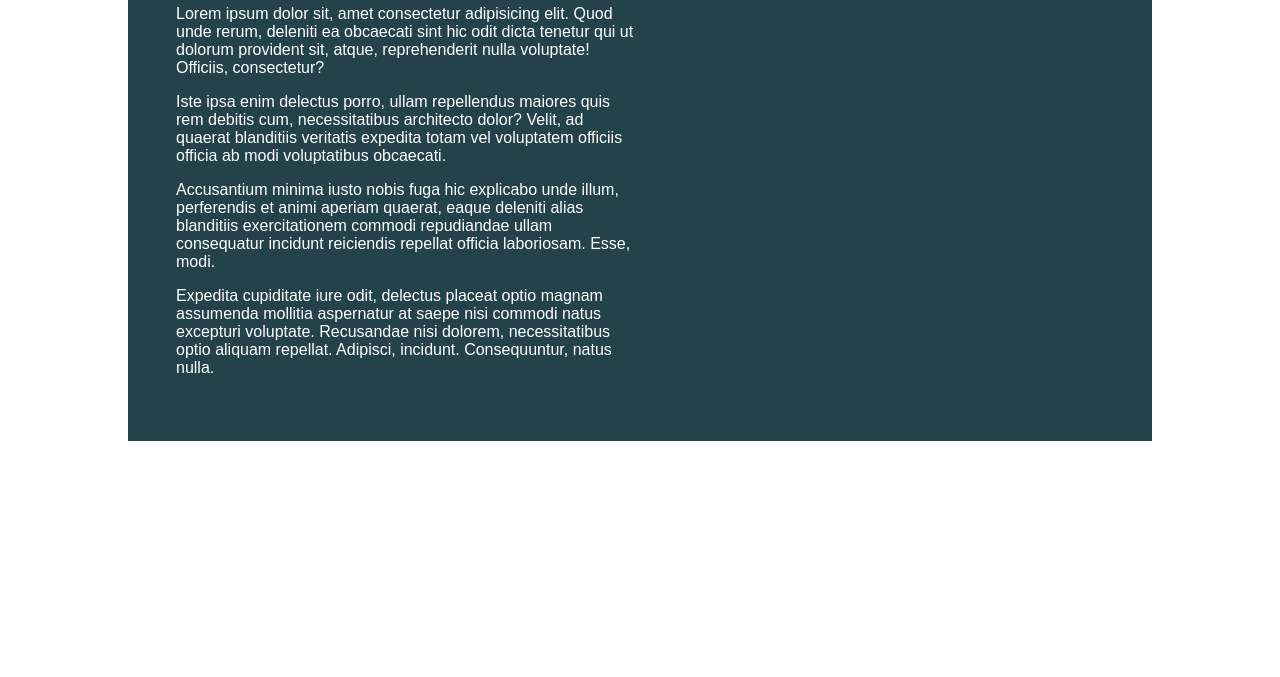
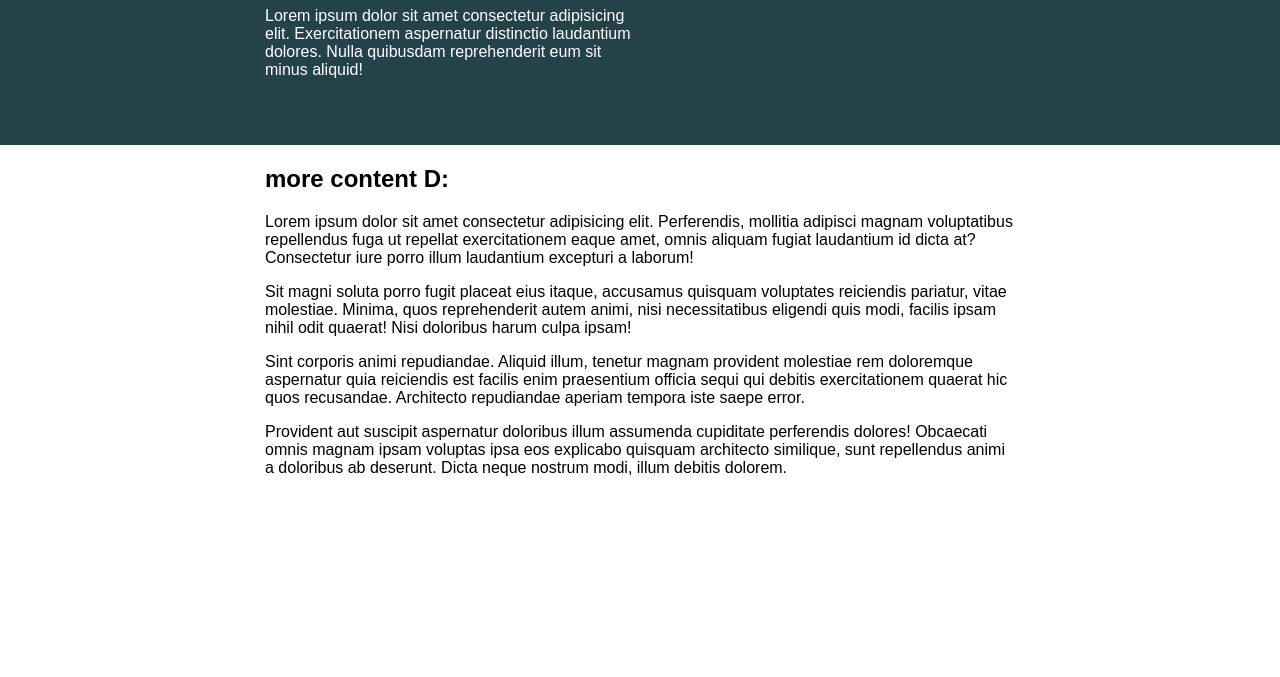
Before and after one commit to anasZabili/responsive_layout_css_KP, a plain HTML site: page index.html in a window 1280 px wide. Shown: the part 123-800 px from the top of the page. Drawn offline with Linux system fonts and the light colour scheme.

Commit message:
challenge completed

```diff
--- a/index.html
+++ b/index.html
@@ -10,23 +10,50 @@
 </head>
 
 <body>
+
     <div class="container">
-        <div class="intro-content">
-            <h1>Lorem ipsum dolor sit.</h1>
-            <p>Lorem ipsum dolor sit, amet consectetur adipisicing elit. Quod unde rerum, deleniti ea obcaecati sint hic
-                odit dicta tenetur qui ut dolorum provident sit, atque, reprehenderit nulla voluptate! Officiis,
-                consectetur?</p>
-            <p>Iste ipsa enim delectus porro, ullam repellendus maiores quis rem debitis cum, necessitatibus architecto
-                dolor? Velit, ad quaerat blanditiis veritatis expedita totam vel voluptatem officiis officia ab modi
-                voluptatibus obcaecati.</p>
-            <p>Accusantium minima iusto nobis fuga hic explicabo unde illum, perferendis et animi aperiam quaerat, eaque
-                deleniti alias blanditiis exercitationem commodi repudiandae ullam consequatur incidunt reiciendis
-                repellat officia laboriosam. Esse, modi.</p>
-            <p>Expedita cupiditate iure odit, delectus placeat optio magnam assumenda mollitia aspernatur at saepe nisi
-                commodi natus excepturi voluptate. Recusandae nisi dolorem, necessitatibus optio aliquam repellat.
-                Adipisci, incidunt. Consequuntur, natus nulla.</p>
+        <div class="parent">
+            <div class="intro-content">
+                <h1>Lorem ipsum dolor sit.</h1>
+                <p>Lorem ipsum dolor sit amet consectetur adipisicing elit.
+                    Exercitationem aspernatur distinctio laudantium dolores.
+                    Nulla
+                    quibusdam reprehenderit eum sit minus aliquid!</p>
+            </div>
         </div>
+
     </div>
+
+
+    <div class="parent">
+        <h2>more content D:</h2>
+        <p>Lorem ipsum dolor sit amet consectetur adipisicing elit. Perferendis,
+            mollitia adipisci magnam voluptatibus repellendus fuga ut repellat
+            exercitationem eaque amet, omnis aliquam fugiat laudantium id dicta
+            at?
+            Consectetur iure porro illum laudantium excepturi a laborum!</p>
+        <p>Sit magni soluta porro fugit placeat eius itaque, accusamus quisquam
+            voluptates reiciendis pariatur, vitae molestiae. Minima, quos
+            reprehenderit autem animi, nisi necessitatibus eligendi quis modi,
+            facilis ipsam nihil odit quaerat! Nisi doloribus harum culpa ipsam!
+        </p>
+        <p>Sint corporis animi repudiandae. Aliquid illum, tenetur magnam
+            provident
+            molestiae rem doloremque aspernatur quia reiciendis est facilis enim
+            praesentium officia sequi qui debitis exercitationem quaerat hic
+            quos
+            recusandae. Architecto repudiandae aperiam tempora iste saepe error.
+        </p>
+        <p>Provident aut suscipit aspernatur doloribus illum assumenda
+            cupiditate
+            perferendis dolores! Obcaecati omnis magnam ipsam voluptas ipsa eos
+            explicabo quisquam architecto similique, sunt repellendus animi a
+            doloribus ab deserunt. Dicta neque nostrum modi, illum debitis
+            dolorem.
+        </p>
+    </div>
+
+
 </body>
 
 </html>
--- a/style.css
+++ b/style.css
@@ -1,14 +1,16 @@
 /* INSTRUCTIONS
  *
- * 1) Limit the total width of
- *    the .intro-conent to about half
- *    of it's parent
+ * 1) Keep the text inside .intro-content
+ *    in the same place, but have the background
+ *    extend from one side of the viewport
+ *    to the other, no matter how wide or narrow
+ *    the browser is.
  *
- * 2) Stop the text from overflowing
- *    out the bottom at small screen
- *    widths
+ * 2) Limit the maximum width of the text in the
+ *    bottom area.
  *
  * You may modify the HTML if needed
+ * (you probably should for this challenge)
  *
  */
 
@@ -22,14 +24,15 @@ body {
 }
 
 .container {
+  width: 100%;
+
   background: #23424a;
   color: white;
-
-  width: 80%;
+  padding: 50px 0;
+}
+.parent {
   margin: 0 auto;
-
-  padding: 3em;
-  /* height: 300px; */
+  max-width: 750px;
 }
 
 .intro-content {
```
Also changed, not shown: hello_world.txt (deleted).
